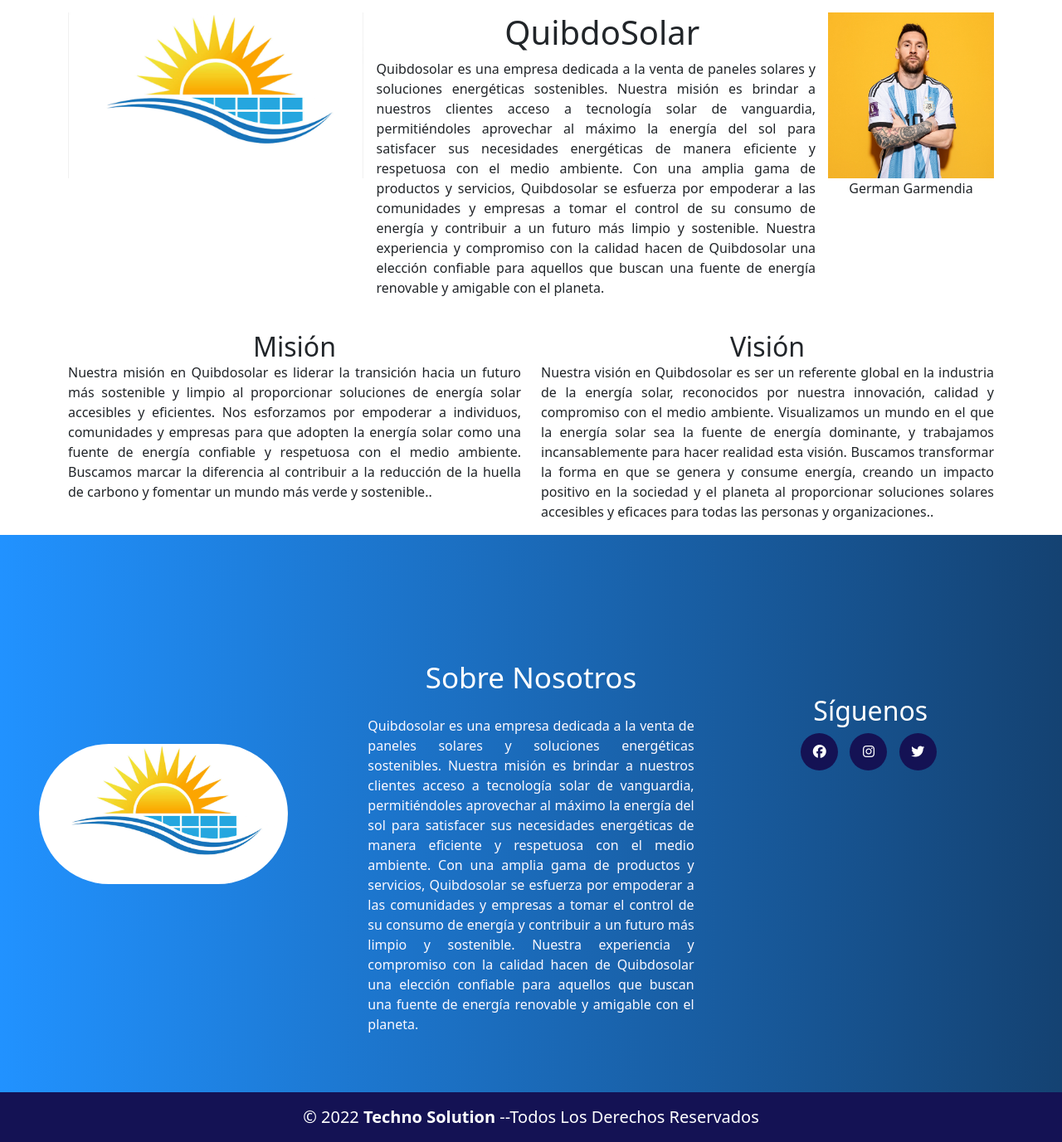
After one commit to jhsmu/Paneles-solares, a PHP site: page /nosotros.php in a window 1280 px wide. The commit adds this page. Shown: the part 801-2178 px from the top of the page at 83% size. Run offline with PHP 8.4, Linux system fonts and the light colour scheme; some libraries are stand-ins or nearby versions.

Commit message:
cambios 21

```diff
--- /dev/null
+++ b/componentes/footer.php
@@ -0,0 +1,25 @@
+<footer class="pie-pagina">
+<div class="grupo1">
+            <div class="box">
+                <figure>
+                    <a href=""><img src="./img/logo.png"  alt="Logo Techno Solutions"></a>
+                </figure>
+            </div>
+            <div class="box mt-5 pt-5">
+
+                <h2 style="text-align: center;">Sobre Nosotros</h2>
+                <p class="text">Quibdosolar es una empresa dedicada a la venta de paneles solares y soluciones energéticas sostenibles. Nuestra misión es brindar a nuestros clientes acceso a tecnología solar de vanguardia, permitiéndoles aprovechar al máximo la energía del sol para satisfacer sus necesidades energéticas de manera eficiente y respetuosa con el medio ambiente. Con una amplia gama de productos y servicios, Quibdosolar se esfuerza por empoderar a las comunidades y empresas a tomar el control de su consumo de energía y contribuir a un futuro más limpio y sostenible. Nuestra experiencia y compromiso con la calidad hacen de Quibdosolar una elección confiable para aquellos que buscan una fuente de energía renovable y amigable con el planeta.</p>
+            </div>
+            <div class="box3">
+                <h2>Síguenos</h2>
+                <div class="redes">
+                    <a href="https://es-la.facebook.com/" class="fab fa-facebook"></a>
+                    <a href="https://www.instagram.com/" class="fab fa-instagram"></a>
+                    <a href="https://twitter.com/?lang=es" class="fab fa-twitter"></a>
+                </div>
+            </div>
+        </div>
+        <div class="grupo2">
+            <small>&copy; 2022 <b>Techno Solution</b> --Todos Los Derechos Reservados</small>
+        </div>
+</footer>
--- a/componentes/headerindex.php
+++ b/componentes/headerindex.php
@@ -14,25 +14,24 @@
       <div class="offcanvas-body">
         <ul class="navbar-nav justify-content-center align-items-center fs-5 flex-grow-1 pe-3">
           <li class="nav-item">
-            <a class="nav-link active" aria-current="page" href="#">Inicio</a>
+            <a class="nav-link active" aria-current="page" href="./index.php">Inicio</a>
           </li>
           <li class="nav-item">
-            <a class="nav-link" href="#">Nosotros</a>
+            <a class="nav-link" href="./nosotros.php">Nosotros</a>
           </li>
           <li class="nav-item">
-            <a class="nav-link" href="#">Servicios</a>
+            <a class="nav-link" href="./serivicios.php">Servicios</a>
           </li>
           <li class="nav-item">
-            <a class="nav-link" href="#">Cotizaciones</a>
+            <a class="nav-link" href="./cotizaciones.php">Cotizaciones</a>
           </li>
           <li class="nav-item">
-            <a class="nav-link" href="#">Blog</a>
+            <a class="nav-link" href="./blogs.php">Blog</a>
           </li>
         </ul>
         <!-- sign up/ login -->
         <div class="d-flex flex-column flex-lg-row justify-content-center align-items-center gap-3">
-            <a href="../login-registro.php" class="text-white text-decoration-none px-3 py-1 rounded-4" style="background-color:blue;">Inicio Sesion</a>
-            <a href="../inicio.php">inicio</a>
+            <a href="./login-registro.php" class="text-white text-decoration-none px-3 py-1 rounded-4" style="background-color:#2ECC71;">Inicio Sesion</a>
         </div>
       </div>
     </div>
--- a/componentes/headerinicio.php
+++ b/componentes/headerinicio.php
@@ -24,10 +24,10 @@
       <div class="offcanvas-body">
         <ul class="navbar-nav justify-content-center align-items-center fs-5 flex-grow-1 pe-3">
           <li class="nav-item">
-            <a class="nav-link active" aria-current="page" href="#">Inicio</a>
+            <a class="nav-link active" aria-current="page" href="./inicio.php">Inicio</a>
           </li>
           <li class="nav-item">
-            <a class="nav-link" href="#">Nosotros</a>
+            <a class="nav-link" href="./nosotrosinicio.php">Nosotros</a>
           </li>
           <li class="nav-item">
             <a class="nav-link" href="#">Servicios</a>
--- a/css/footer-header.css
+++ b/css/footer-header.css
@@ -12,3 +12,87 @@ header{
         backdrop-filter: blur(10px);
     }
 }
+
+/* pie de pagina */
+
+.pie-pagina {
+    width: 100%;
+    background: linear-gradient(to right, #2192FF, #144272);
+}
+
+.pie-pagina .grupo1 {
+    width: 100%;
+    max-width: 12000px;
+    margin: auto;
+    display: grid;
+    grid-template-columns: repeat(3, 1fr);
+    grid-gap: 50px;
+    padding: 55px 0px;
+}
+
+.pie-pagina .grupo1 .box figure {
+    width: 100%;
+    height: 100%;
+    display: flex;
+    justify-content: center;
+    align-items: center;
+}
+
+.pie-pagina .grupo1 .box figure img {
+    width: 300px;
+    border-radius: 100px;
+}
+.box figure img{
+width: 250px;
+object-fit: cover;
+}
+.pie-pagina .grupo1 .box h2 {
+    color: #fff;
+    margin-bottom: 25px;
+    font-size: 35px;
+}
+
+.pie-pagina .grupo1 .box p {
+    color: #fbf8fe;
+    margin-bottom: 15px;
+}
+
+.pie-pagina .grupo1 .redes a {
+    display: inline-block;
+    text-decoration: none;
+    width: 45px;
+    height: 45px;
+    line-height: 45px;
+    color: #fff;
+    margin-right: 10px;
+    background-color: #141254;
+    text-align: center;
+    transition: all 300ms ease;
+    border-radius: 50%;
+}
+
+.pie-pagina .grupo1 .redes a:hover {
+    color: #0f1aab
+}
+.grupo1 .box3{
+    margin: 35% 20%;
+}
+.box3 h2{
+    color: #fff;
+    margin-left: 15px;
+
+}
+.pie-pagina .grupo2 {
+    background-color: #141254;
+    padding: 15px 10px;
+    text-align: center;
+    color: #fff;
+}
+
+.pie-pagina .grupo2 small {
+    font-size: 20px;
+}
+
+.text {
+    text-align: justify;
+}
--- /dev/null
+++ b/nosotros.php
@@ -0,0 +1,93 @@
+<!DOCTYPE html>
+<html lang="en">
+<head>
+    <meta charset="UTF-8">
+    <meta http-equiv="X-UA-Compatible" content="IE=edge">
+    <meta name="viewport" content="width=device-width, initial-scale=1.0">
+        <!-- css bootstrap -->
+        <link href="https://cdn.jsdelivr.net/npm/bootstrap@5.3.0-alpha1/dist/css/bootstrap.min.css" rel="stylesheet" integrity="sha384-GLhlTQ8iRABdZLl6O3oVMWSktQOp6b7In1Zl3/Jr59b6EGGoI1aFkw7cmDA6j6gD" crossorigin="anonymous">
+        <link rel="stylesheet" href="https://cdn.jsdelivr.net/npm/swiper/swiper-bundle.min.css" />
+    <!-- iconos en fontawesome -->
+    <script src="https://kit.fontawesome.com/4b93f520b2.js" crossorigin="anonymous"></script>
+    <!-- css foote y el header -->
+   <link rel="stylesheet" href="./css/footer-header.css">
+    <!-- css cuerpo -->
+    <link rel="stylesheet" href="./css/stylecuerpo.css">
+    <link rel="icon" type="image/x-icon" href="./img/logo.png">
+    <title>QuibdoSolar: Nosotros</title>
+</head>
+<body>
+  <!-- encabezado -->
+    <header>
+    <?php include("./componentes/headerindex.php"); ?>
+    </header>
+
+    <div class="container">
+        <div class="row">
+            <div class="col mt-3 mb-4">
+            <div class="d-flex position-relative " >
+            <img src="./img/logo.png" height="200px" class="flex-shrink-0 me-3" alt="...">
+            <div>
+            <h1 style="text-align: center;">QuibdoSolar</h1>
+            <p style="text-align: justify;margin-right: 15px;" >Quibdosolar es una empresa dedicada a la venta de paneles solares y soluciones energéticas sostenibles. Nuestra misión es brindar a nuestros clientes acceso a tecnología solar de vanguardia, permitiéndoles aprovechar al máximo la energía del sol para satisfacer sus necesidades energéticas de manera eficiente y respetuosa con el medio ambiente. Con una amplia gama de productos y servicios, Quibdosolar se esfuerza por empoderar a las comunidades y empresas a tomar el control de su consumo de energía y contribuir a un futuro más limpio y sostenible. Nuestra experiencia y compromiso con la calidad hacen de Quibdosolar una elección confiable para aquellos que buscan una fuente de energía renovable y amigable con el planeta.</p>
+            </div>
+            <div >
+            <img src="./img/presidente.webp" height="200px" alt="">
+            <p style="text-align: center;">German Garmendia</p>
+            </div>
+        </div>
+            </div>
+        </div>
+        <div class="row">
+            <!-- Mision -->
+        <div class="col-sm-6 mb-3">
+        <div>
+      <div class="card-body ">
+        <h2 class="card-title" style="text-align: center;">Misión</h2>
+        <p class="card-text" style="text-align: justify;">Nuestra misión en Quibdosolar es liderar la transición hacia un futuro más sostenible y limpio al proporcionar soluciones de energía solar accesibles y eficientes. Nos esforzamos por empoderar a individuos, comunidades y empresas para que adopten la energía solar como una fuente de energía confiable y respetuosa con el medio ambiente. Buscamos marcar la diferencia al contribuir a la reducción de la huella de carbono y fomentar un mundo más verde y sostenible..</p>
+      </div>
+    </div>
+            </div>
+    <!-- Vision -->
+            <div class="col-sm-6 mb-3">
+        <div>
+      <div class="card-body">
+        <h2 class="card-title" style="text-align: center;">Visión</h2>
+        <p class="card-text" style="text-align: justify;">Nuestra visión en Quibdosolar es ser un referente global en la industria de la energía solar, reconocidos por nuestra innovación, calidad y compromiso con el medio ambiente. Visualizamos un mundo en el que la energía solar sea la fuente de energía dominante, y trabajamos incansablemente para hacer realidad esta visión. Buscamos transformar la forma en que se genera y consume energía, creando un impacto positivo en la sociedad y el planeta al proporcionar soluciones solares accesibles y eficaces para todas las personas y organizaciones..</p>
+
+      </div>
+    </div>
+            </div>
+        </div>
+    </div>
+
+ <!-- Pie de pagina -->
+    <footer>
+        <?php include("./componentes/footer.php")?>
+    </footer>
+
+    <script src="https://cdn.jsdelivr.net/npm/bootstrap@5.2.3/dist/js/bootstrap.bundle.min.js" integrity="sha384-kenU1KFdBIe4zVF0s0G1M5b4hcpxyD9F7jL+jjXkk+Q2h455rYXK/7HAuoJl+0I4" crossorigin="anonymous"></script>
+        <!-- Swiper JS -->
+        <script src="https://cdn.jsdelivr.net/npm/swiper/swiper-bundle.min.js"></script>
+<!-- Initialize Swiper -->
+<script>
+  var swiper = new Swiper(".mySwiper", {
+    effect: "coverflow",
+    grabCursor: true,
+    centeredSlides: true,
+    slidesPerView: "auto",
+    coverflowEffect: {
+      rotate: 0,
+      stretch: 0,
+      depth: 300,
+      modifier: 1,
+      slideShadows: false,
+    },
+    pagination: {
+      el: ".swiper-pagination",
+    },
+  });
+</script>
+
+</body>
+</html>
--- a/validaciones/agregarClientes.php
+++ b/validaciones/agregarClientes.php
@@ -38,7 +38,7 @@ if (isset($_POST["crear"])) {
                 $email = $_POST["email_registro"];
                 $telefono = $_POST["telefono"];
 
-                $agregar = $DB_con->prepare('INSERT INTO cliente(apellido, nombre, email, direccion, telefono, contrasenia, estado) VALUES(?, ?, ?, ?, ?, ?, ?)');
+                $agregar = $DB_con->prepare('INSERT INTO cliente(nombre,apellido,  email, direccion, telefono, contrasenia, estado) VALUES(?, ?, ?, ?, ?, ?, ?)');
                 $ver = $agregar->execute([$nombre,$apellido,$email,$direccion,$telefono,$contrasena,$estado]);
 
                 try{
```
Also changed, not shown: css/edit.css (added, +179 -0 lines), editar.php (added, +215 -0 lines), editar/conexion.php (added, +18 -0 lines), nosotrosinicio.php (added, +97 -0 lines), img/presidente.webp (added).
